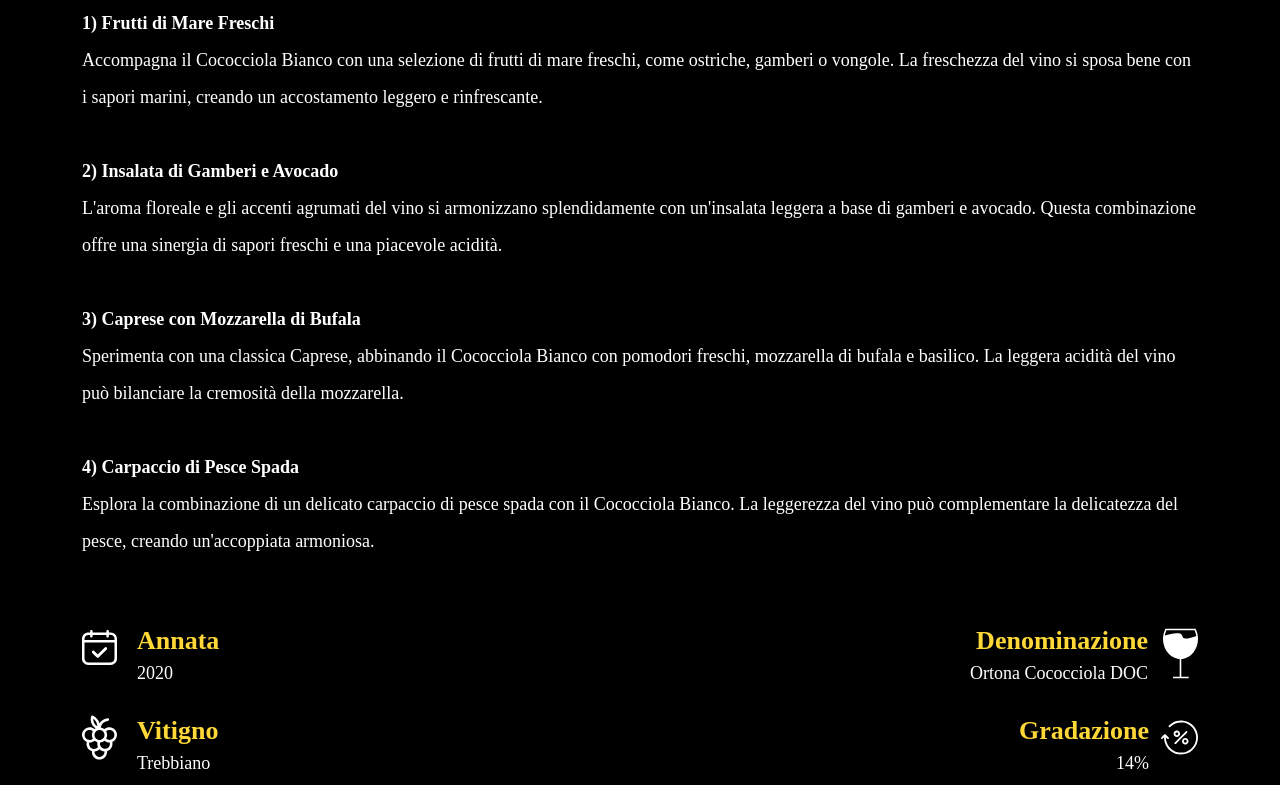
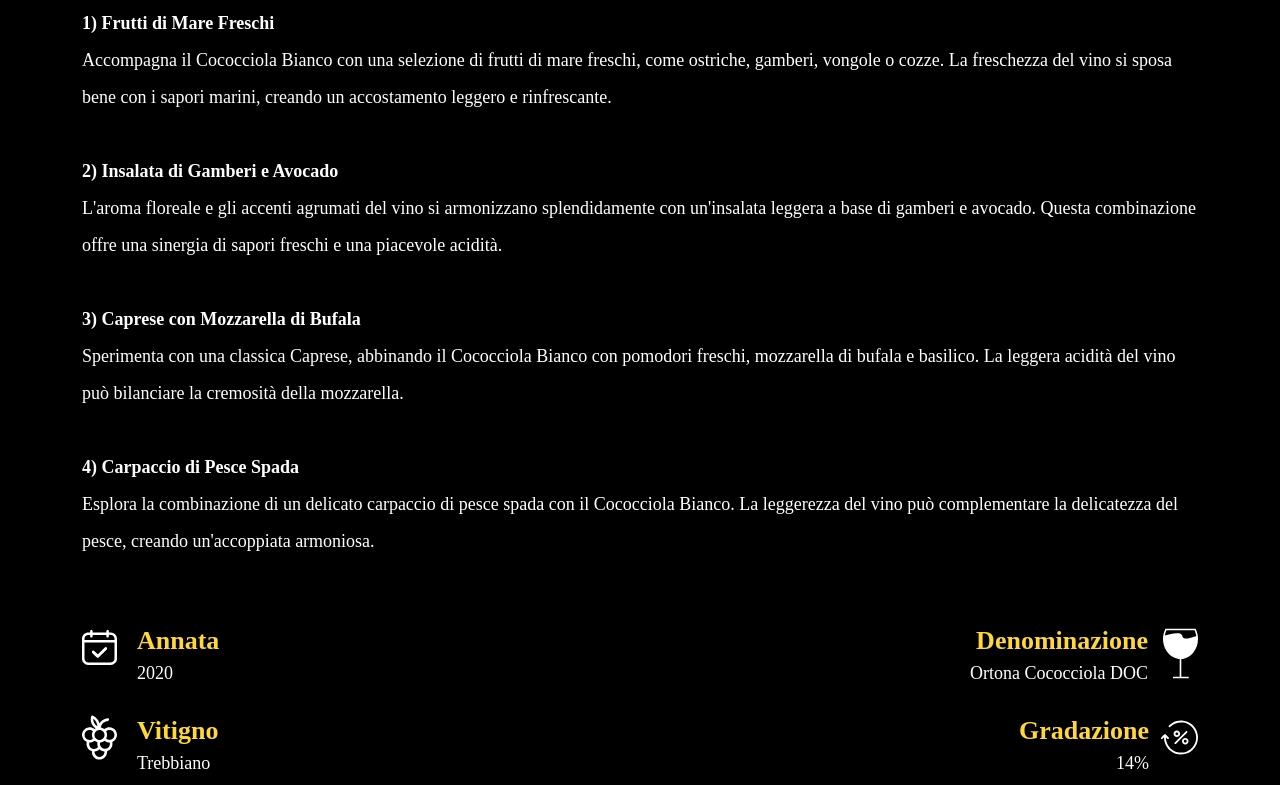
Before and after one commit to LuigiMossuto/sito-cantina-sapori-di-passione-created-with-Bootstrap, a plain HTML site: page cococciola_bianco.html in a window 1280 px wide. Shown: the part 1155-1940 px from the top of the page. Drawn offline with Linux system fonts and the light colour scheme; a web font is replaced by a local one.

Commit message:
Fix Text👌

```diff
--- a/cococciola_bianco.html
+++ b/cococciola_bianco.html
@@ -45,7 +45,7 @@
                     <br>
                     </span>
                     <span class="text-white testo-card">
-                        Accompagna il Cococciola Bianco con una selezione di frutti di mare freschi, come ostriche, gamberi o vongole. La freschezza del vino si sposa bene con i sapori marini, creando un accostamento leggero e rinfrescante.
+                        Accompagna il Cococciola Bianco con una selezione di frutti di mare freschi, come ostriche, gamberi, vongole o cozze. La freschezza del vino si sposa bene con i sapori marini, creando un accostamento leggero e rinfrescante.
                     <br>
                     <br>
                     </span>
```
